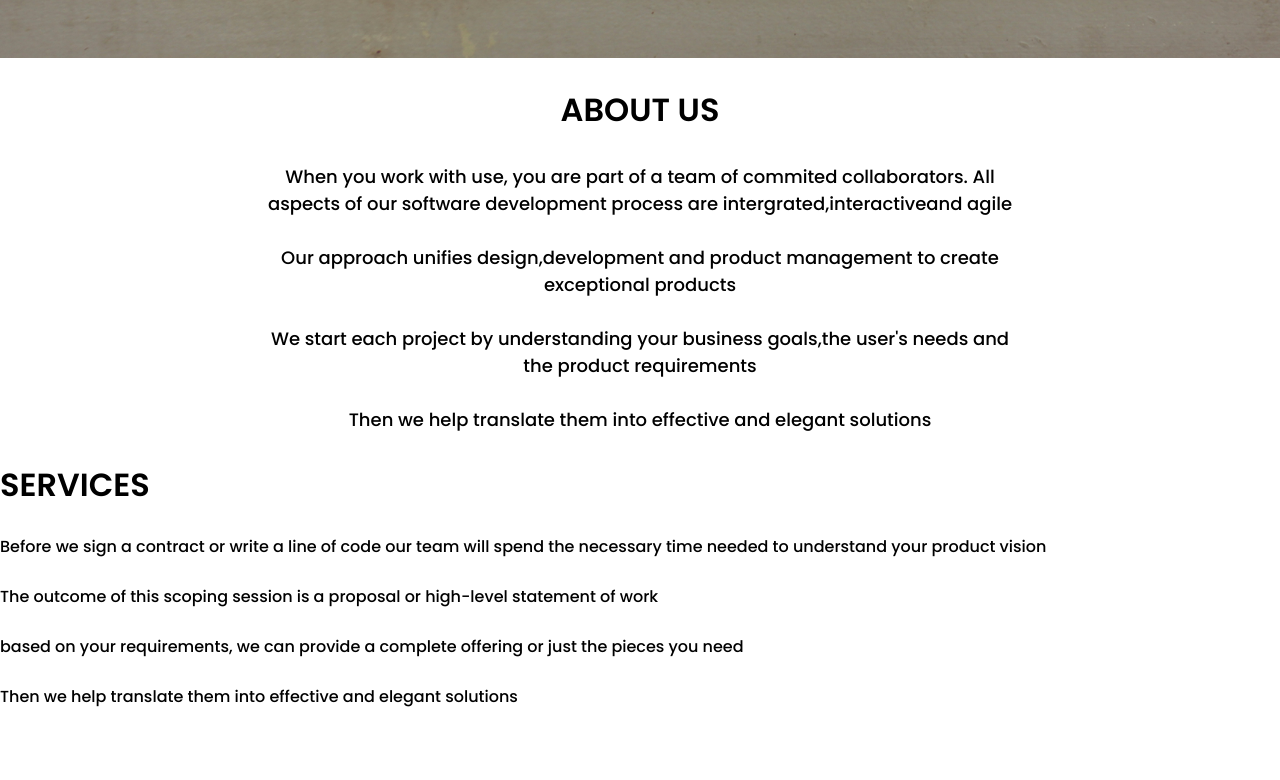
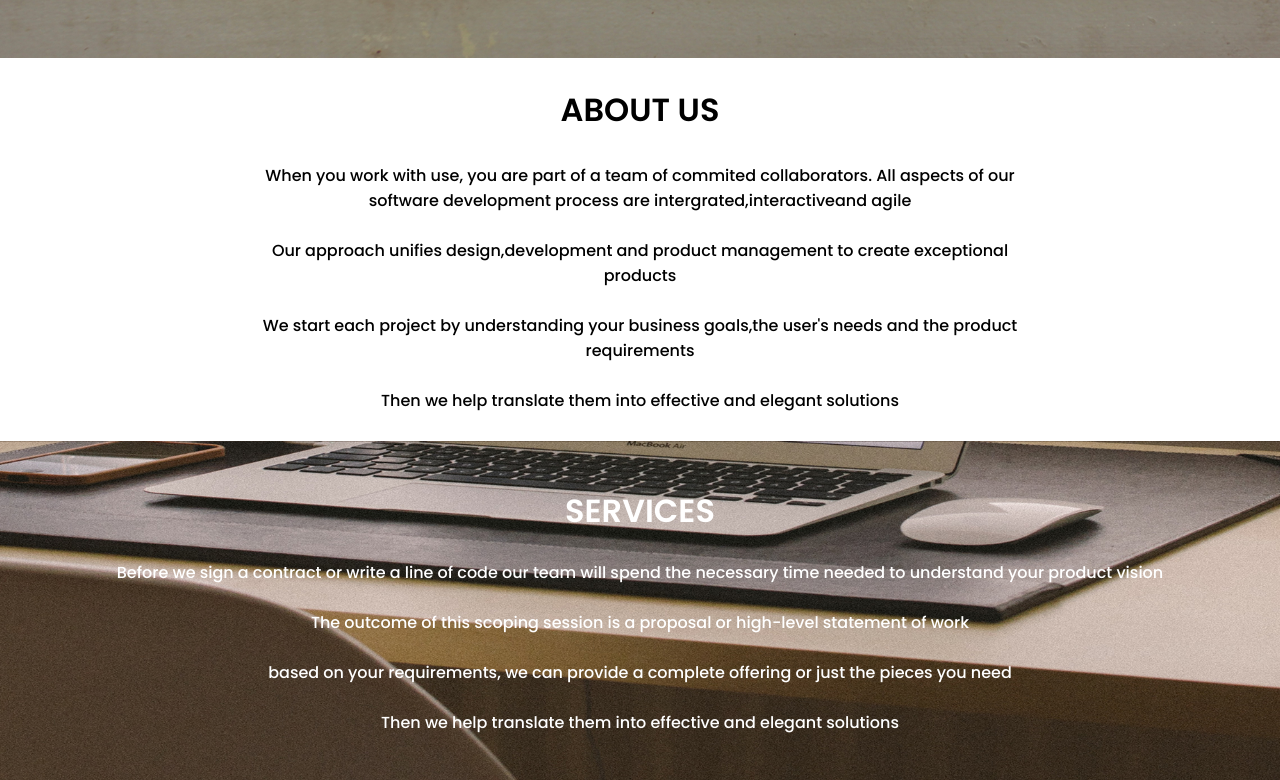
Before and after one commit to gksang/Week3IndProject, a plain HTML site: page index.html in a window 1280 px wide. Shown: the part 742-1522 px from the top of the page. Before the commit the page ends 1451 px from the top, so only its background shows below. Drawn offline with Linux system fonts and the light colour scheme.

Commit message:
Services Section Styling, Header Section Style Tweaks

```diff
--- a/css/style.css
+++ b/css/style.css
@@ -44,7 +44,8 @@
     left:50%;
     text-align: center;
     transform: translate(-50%,-50%);
-    font-size: 14px;
+    font-size: 12px;
+    /* //update value in media// */
 }
 /* -----ABOUT SECTION STYLING---- */
 
@@ -55,7 +56,7 @@
     margin-bottom: 2%;
     margin-left: 20%;
     margin-right: 20%;
-    font-size: 18px;
+    /* font-size: 18px; */
 }
 .about h1{
     text-align: center;
@@ -65,3 +66,24 @@
     margin-left: 20%;
     margin-right: 20%;
 }
+
+/* ----- SERVICES SECTION STYLING--- */
+
+.services{
+    background-image: url("/assets/backgrounds/s_image.jpg");
+    display: flex;
+    background-position: center;
+    text-align: center;
+    justify-content: center;
+    background-size: cover;
+    /* width: 100vw;
+    height: 100vh; */
+    color: white;
+}
+.services p{
+    padding: 2px;
+    margin-top: 2%;
+    margin-bottom: 2%;
+    margin-left: 20%;
+    margin-right: 20%;
+}
```
